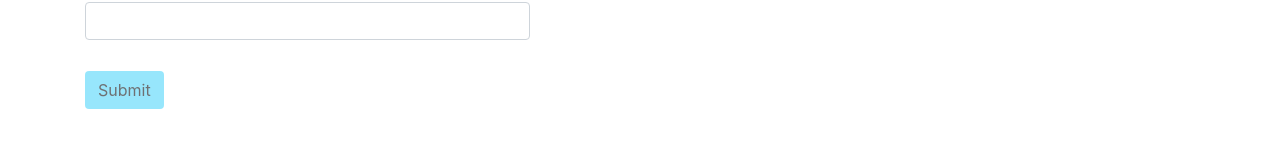
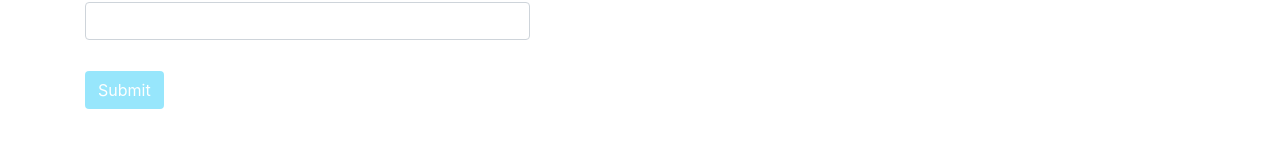
Before and after one commit to jeromeski/booking, a React (Create React App) app: page /register in a window 1280 px wide. Shown: the part 554-702 px from the top of the page. Built offline with nearby package versions, Linux system fonts and the light colour scheme; what react-google-maps would draw is missing.

Commit message:
Separate input component

```diff
--- a/src/App.css
+++ b/src/App.css
@@ -115,7 +115,8 @@
     margin-top: 50px;
     letter-spacing: 1px; }
   .bwm-form .btn-form {
-    margin-top: 15px; }
+    margin-top: 15px;
+    color: white; }
 
 .bwm-res-errors {
   margin: 10px 0; }
@@ -137,7 +138,7 @@
   color: #d68000; }
 
 .btn-bwm {
-  background-color: #61dafb;
+  background-color: #61dafb !important;
   border-color: #61dafb;
   color: white;
   padding: 15px 30px;
--- a/src/components/register/RegisterForm.js
+++ b/src/components/register/RegisterForm.js
@@ -1,65 +1,51 @@
 import React from 'react';
 import { Field, reduxForm } from 'redux-form';
+import { BwmInput } from '../shared/form/BwmInput';
 
-const renderField = ({
-  input,
-  label,
-  type,
-  className,
-  meta: { touched, error, warning }
-}) => (
-  <div className='form-group'>
-    <label>{label}</label>
-    <div className='input-group'>
-      <input {...input} type={type} className={className} />
-    </div>
-    {touched && error && <div className='alert alert-danger'>{error}</div>}
-  </div>
-);
 
 const RegisterForm = (props) => {
-  const { handleSubmit, pristine, submitting, submitCb } = props;
+  const { handleSubmit, pristine, submitting, submitCb, valid } = props;
   return (
     <form onSubmit={handleSubmit(submitCb)}>
       <Field
         name='firstName'
         type='text'
         className='form-control'
-        component={renderField}
+        component={BwmInput}
         label='Username'
       />
       <Field
         name='lastName'
         type='text'
         className='form-control'
-        component={renderField}
+        component={BwmInput}
         label='Lastname'
       />
       <Field
         name='email'
         type='email'
         className='form-control'
-        component={renderField}
+        component={BwmInput}
         label='email'
       />
       <Field
         name='password'
         type='password'
         className='form-control'
-        component={renderField}
+        component={BwmInput}
         label='Password'
       />
       <Field
         name='password2'
         type='password'
         className='form-control'
-        component={renderField}
+        component={BwmInput}
         label='Confirm Password'
       />
       <button
         className='btn btn-bwm btn-form'
         type='submit'
-        disabled={pristine || submitting}>
+        disabled={!valid || pristine || submitting}>
         Submit
       </button>
     </form>
--- /dev/null
+++ b/src/components/shared/form/BwmInput.js
@@ -0,0 +1,17 @@
+import React from 'react';
+
+export const BwmInput = ({
+  input,
+  label,
+  type,
+  className,
+  meta: { touched, error, warning }
+}) => (
+  <div className='form-group'>
+    <label>{label}</label>
+    <div className='input-group'>
+      <input {...input} type={type} className={className} />
+    </div>
+    {touched && error && <div className='alert alert-danger'>{error}</div>}
+  </div>
+);
--- a/src/styles/form/_form.scss
+++ b/src/styles/form/_form.scss
@@ -35,6 +35,7 @@
 
   .btn-form {
     margin-top: 15px;
+    color: white;
   }
 }
 
```
Also changed, not shown: 1 other file (tests, documents, lock files or other folders).
